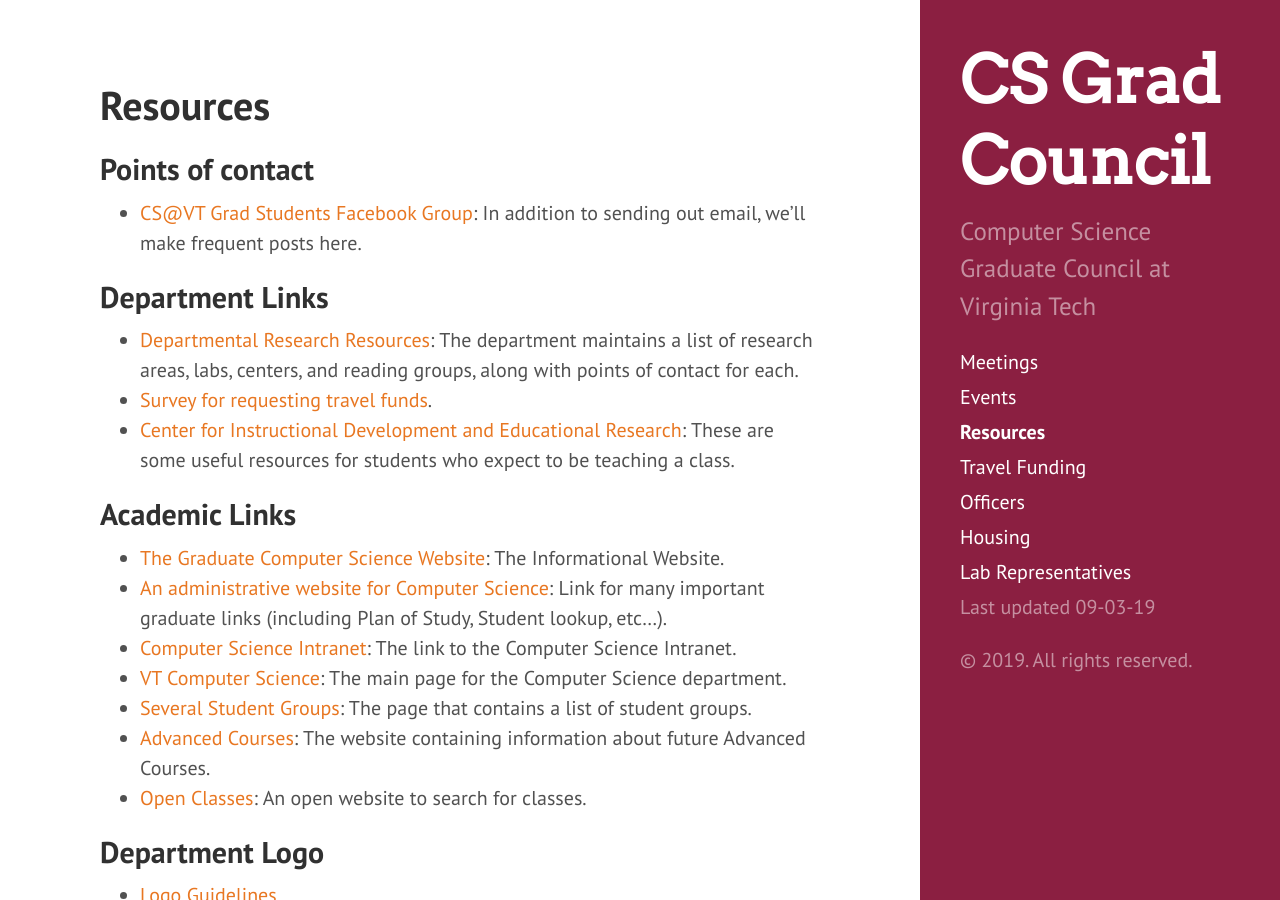
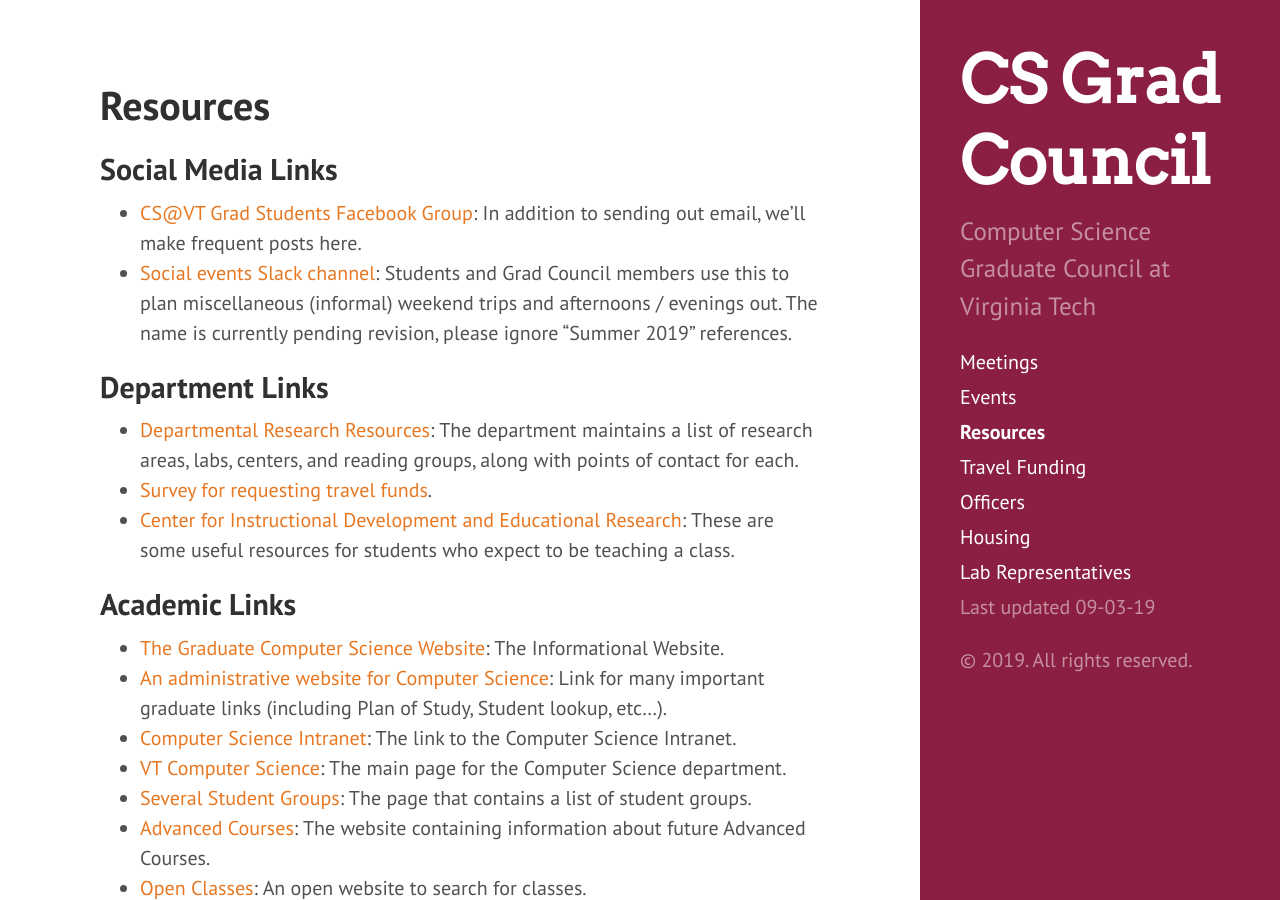
Before and after one commit to CSGraduateCouncil-VirginiaTech/csgc-website, a Jekyll site: the page built from csgc-jekyll-src/resources.md, in a window 1280 px wide and 900 px high. Built offline with Jekyll 4.4.1, drawn with Linux system fonts in a browser that asks for light colours.

Commit message:
updated-social-media-links
Sorry if this isn't perfect. I think it's good for a merge until we update again.

```diff
--- a/csgc-jekyll-src/resources.md
+++ b/csgc-jekyll-src/resources.md
@@ -4,9 +4,10 @@
 permalink: /resources/
 ---
 
-## Points of contact
+## Social Media Links
 
 * [CS@VT Grad Students Facebook Group](https://www.facebook.com/groups/vtcsgrads): In addition to sending out email, we'll make frequent posts here.
+* [Social events Slack channel](https://join.slack.com/t/vtcsgradsummer19/shared_invite/enQtNjcwOTA4NTMzMzAyLTM4MzJhM2IzMGQ0ZWNiZmIzMGJmZjAxNjhhZWNlYmUzZjJlOTkxMjMzMmY5NDk4MzBjYTc5OGM4NTY4OWNmNmI): Students and Grad Council members use this to plan miscellaneous (informal) weekend trips and afternoons / evenings out. The name is currently pending revision, please ignore "Summer 2019" references.
 
 ## Department Links
 
```
